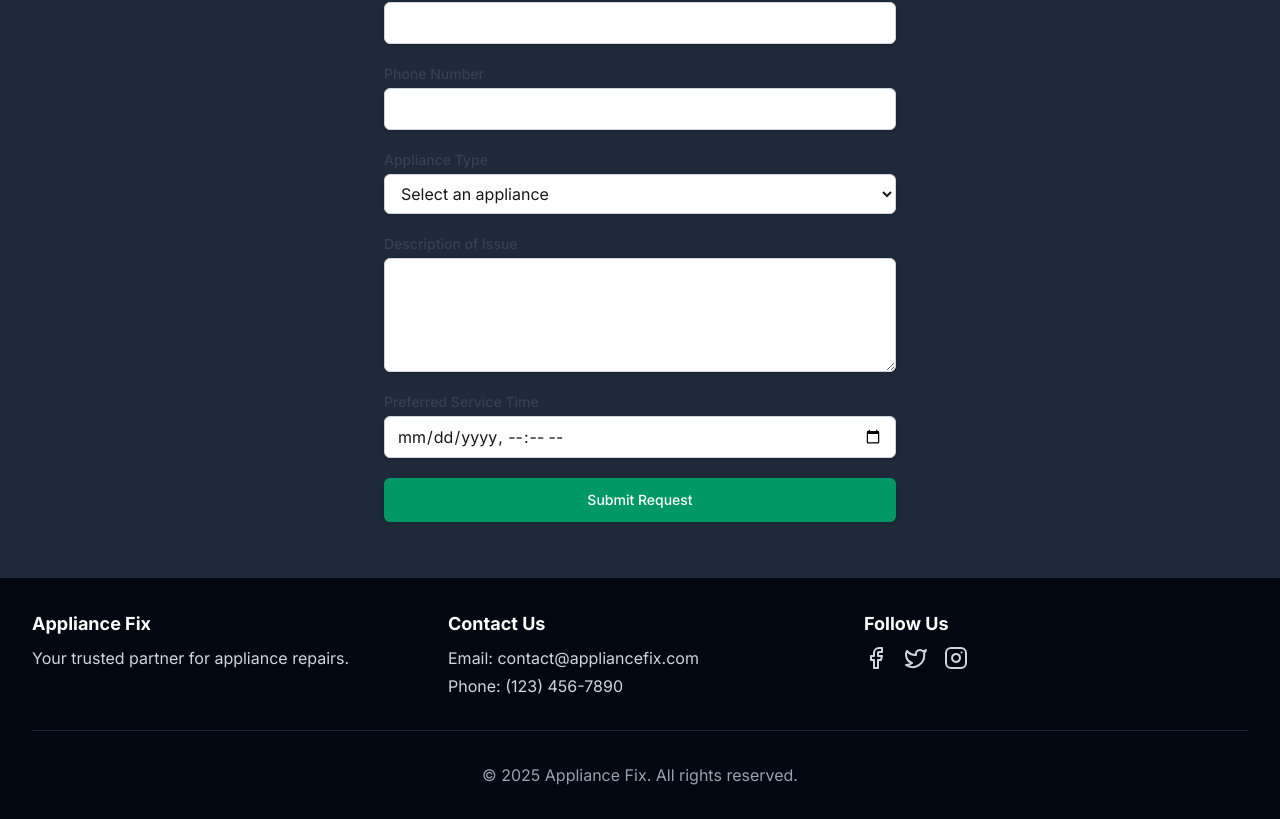
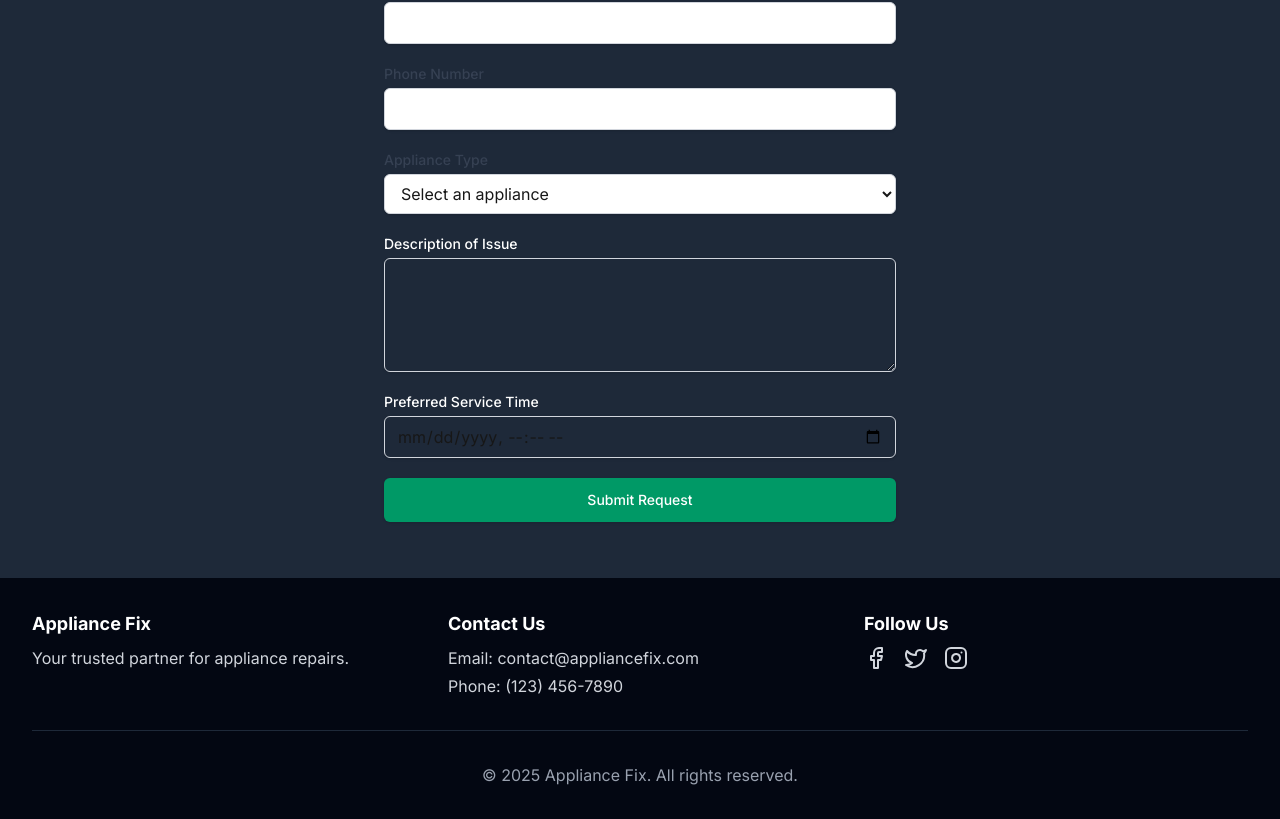
Before and after one commit to idrees-raza-mi/Appliance-repair-website, a Next.js app: page / in a window 1280 px wide. Shown: the part 3113-3932 px from the top of the page. Built offline with nearby package versions, Linux system fonts and the light colour scheme.

Commit message:
Update BookingForm.tsx

```diff
--- a/src/components/BookingForm.tsx
+++ b/src/components/BookingForm.tsx
@@ -54,14 +54,14 @@ const BookingForm = () => {
                 <option value="Dryer">Dryer</option>
                 <option value="Water Heater">Water Heater</option>
               </select>
+           </div>
+            <div>
+              <label htmlFor="description" className="block text-sm font-medium text-white dark:text-white">Description of Issue</label>
+              <textarea name="description" id="description" rows={4} required value={formData.description} onChange={handleChange} className="mt-1 block w-full px-3 py-2 bg-gray-800 dark:bg-gray-800 border border-gray-300 dark:border-gray-600 rounded-md shadow-sm placeholder-gray-400 focus:outline-none focus:ring-1 focus:ring-gray-500 focus:border-gray-500 dark:text-white"></textarea>
             </div>
             <div>
-              <label htmlFor="description" className="block text-sm font-medium text-gray-700 dark:text-gray-300">Description of Issue</label>
-              <textarea name="description" id="description" rows={4} required value={formData.description} onChange={handleChange} className="mt-1 block w-full px-3 py-2 bg-white dark:bg-gray-800 border border-gray-300 dark:border-gray-600 rounded-md shadow-sm placeholder-gray-400 focus:outline-none focus:ring-1 focus:ring-gray-500 focus:border-gray-500 dark:text-white"></textarea>
-            </div>
-            <div>
-              <label htmlFor="time" className="block text-sm font-medium text-gray-700 dark:text-gray-300">Preferred Service Time</label>
-              <input type="datetime-local" name="time" id="time" required value={formData.time} onChange={handleChange} className="mt-1 block w-full px-3 py-2 bg-white dark:bg-gray-800 border border-gray-300 dark:border-gray-600 rounded-md shadow-sm placeholder-gray-400 focus:outline-none focus:ring-1 focus:ring-gray-500 focus:border-gray-500 dark:text-white" />
+              <label htmlFor="time" className="block text-sm font-medium text-white dark:text-white">Preferred Service Time</label>
+              <input type="datetime-local" name="time" id="time" required value={formData.time} onChange={handleChange} className="mt-1 block w-full px-3 py-2 bg-gray-800 dark:bg-gray-800 border border-gray-300 dark:border-gray-600 rounded-md shadow-sm placeholder-gray-400 focus:outline-none focus:ring-1 focus:ring-gray-500 focus:border-gray-500 dark:text-white" />
             </div>
             <div>
               <button type="submit" className="w-full flex justify-center py-3 px-4 rounded-md shadow-sm text-sm font-medium text-white bg-emerald-600 hover:bg-emerald-500">Submit Request</button>
```
